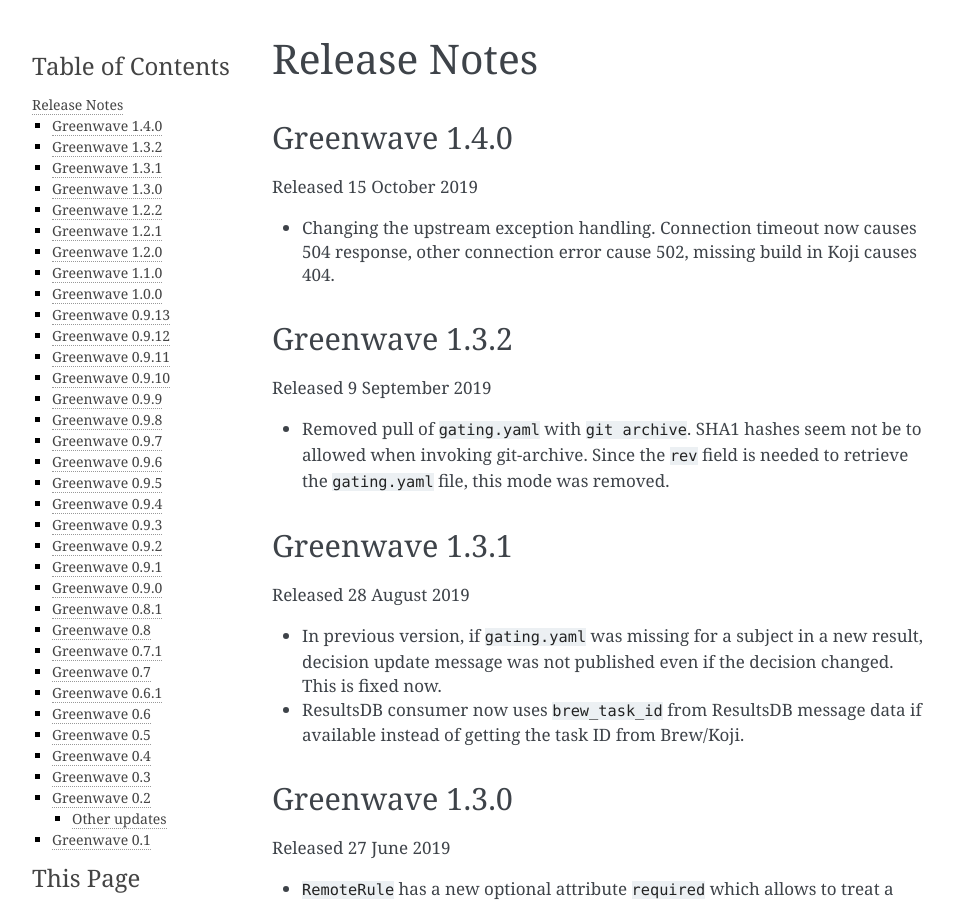
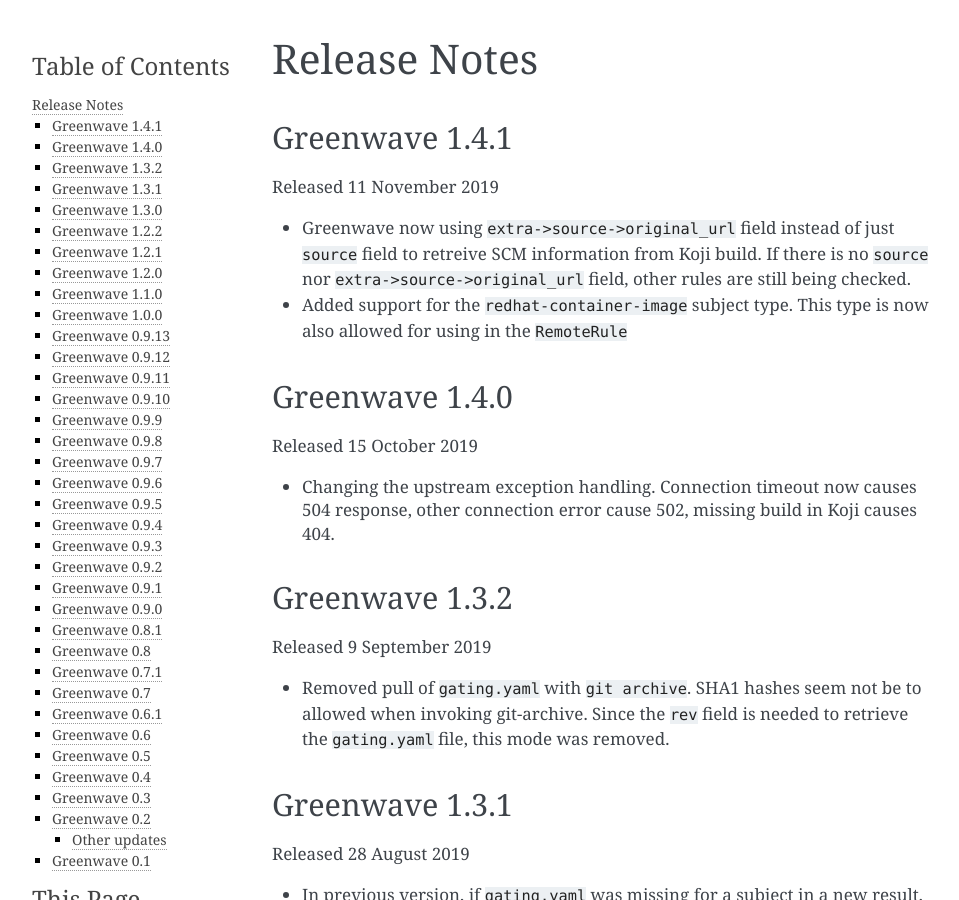
Before and after one commit to release-engineering/greenwave, a Sphinx documentation site: the page built from docs/release-notes.rst, in a window 1280 px wide and 900 px high. Shown: the whole window, without its empty margins (148-1107 px from the left). Built offline with Sphinx 7.4.7, drawn with Linux system fonts in a browser that asks for light colours; pages that are not in the unit, such as notebooks, are missing from menus.

Commit message:
Add release-notes for version 1.4.1
Signed-off-by: Valerij Maljulin <vmaljuli@redhat.com>

```diff
--- a/docs/release-notes.rst
+++ b/docs/release-notes.rst
@@ -1,6 +1,18 @@
 =============
 Release Notes
 =============
+
+Greenwave 1.4.1
+===============
+
+Released 11 November 2019
+
+* Greenwave now using ``extra->source->original_url`` field instead of just ``source``
+  field to retreive SCM information from Koji build.
+  If there is no ``source`` nor ``extra->source->original_url`` field, other rules
+  are still being checked.
+* Added support for the ``redhat-container-image`` subject type. This type is now
+  also allowed for using in the ``RemoteRule``
 
 Greenwave 1.4.0
 ===============
```
